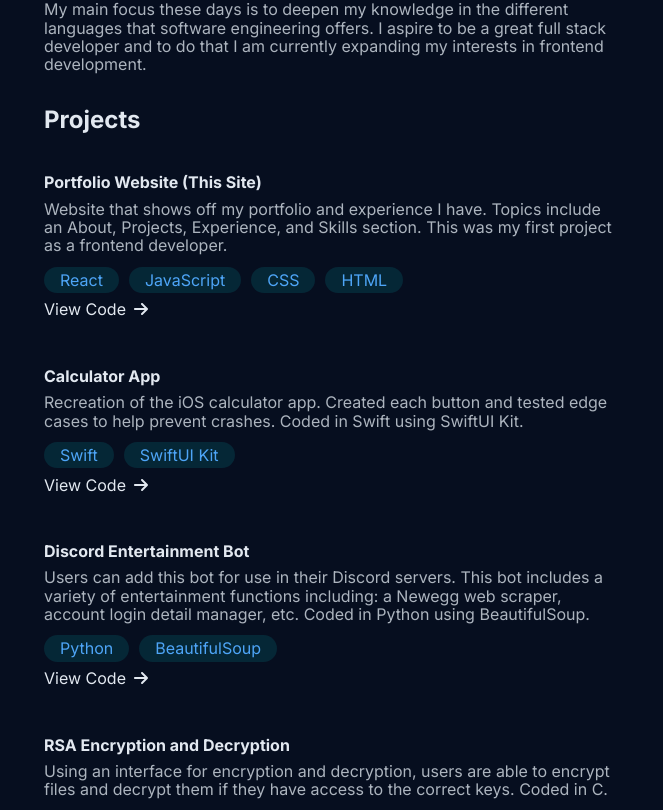
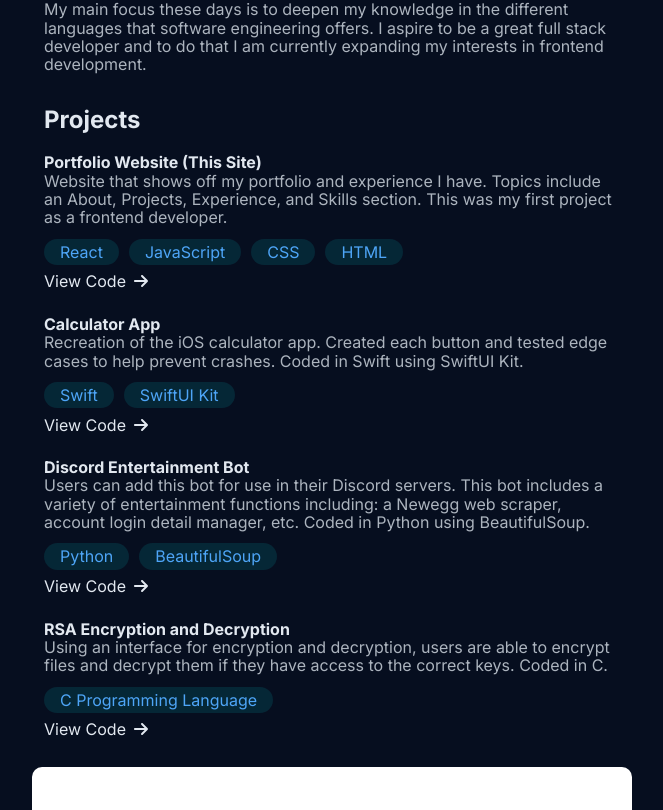
Before and after one commit to jonathanguyen21/Portfolio-Website, a React (Vite) app: page / in a window 1280 px wide. Shown: the part 965-1775 px from the top of the page, without its empty margins (308-971 px from the left). Built offline with nearby package versions, Linux system fonts and the light colour scheme.

Commit message:
fixed padding

```diff
--- a/src/App.css
+++ b/src/App.css
@@ -124,7 +124,6 @@ p {
 .projects a {
     display: inline-block;
     margin-top: .7rem;
-    margin-bottom: 1rem;
 }
 
 .projects a:hover {
@@ -135,6 +134,11 @@ p {
 
 .projects h2 {
     padding-left: .75rem;
+    margin-bottom: .5rem;
+}
+
+.projects h4 {
+    margin: 0;
 }
 
 .cards__link__arrow {
@@ -143,7 +147,7 @@ p {
 }
 
 .card {
-    padding: .5rem .75rem !important;
+    padding: .75rem .75rem !important;
     transition: background-color .3s;
 }
 
```
